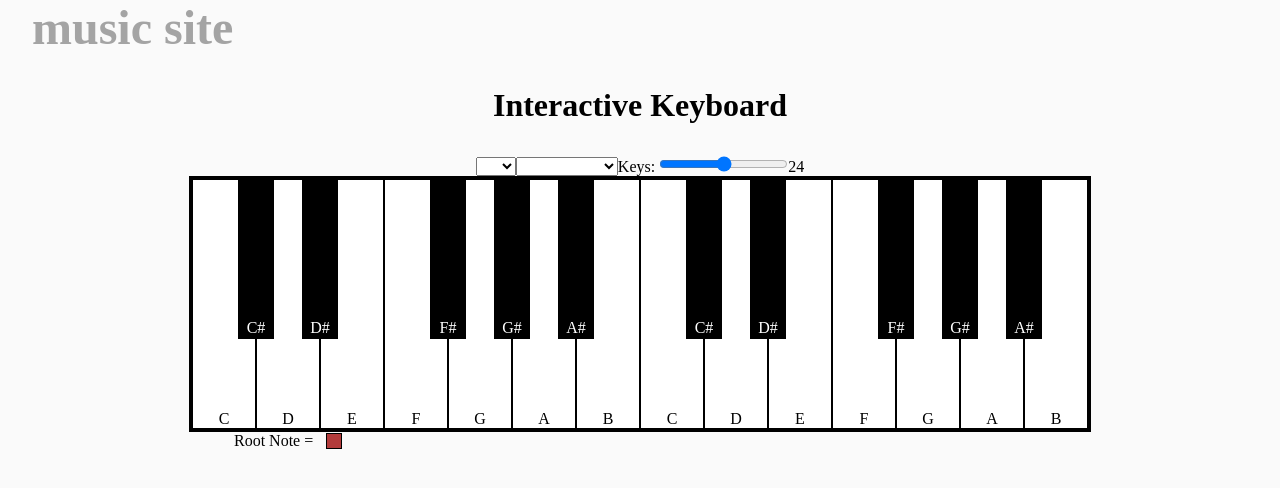
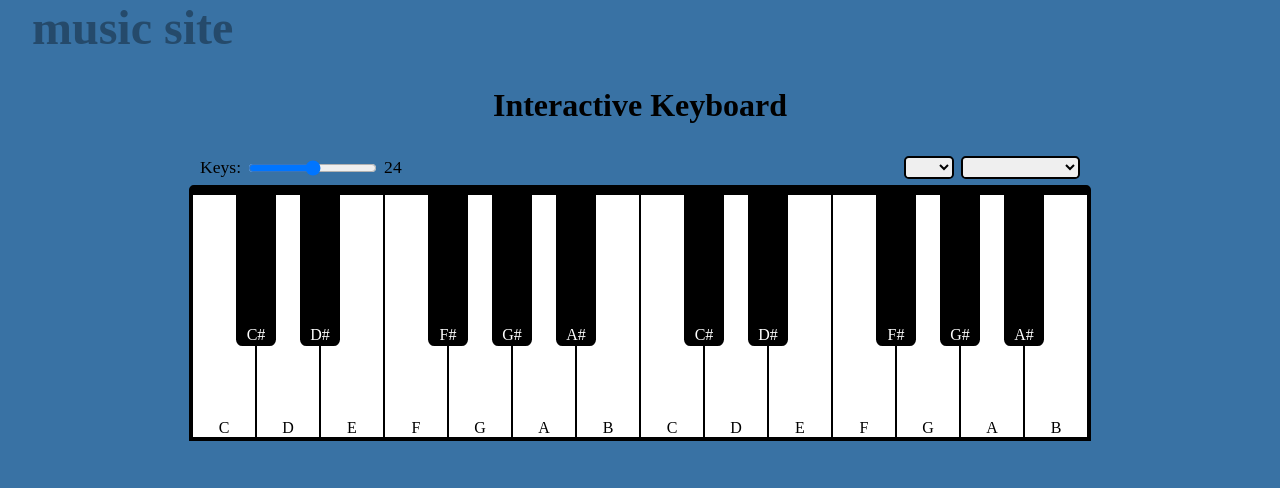
Before and after one commit to clay-bugg/FretTheory, a Nuxt app: page /interactive_keyboard in a window 1280 px wide. Shown: the top 488 px of the page. Built offline with nearby package versions, Linux system fonts and the light colour scheme; a web font is replaced by a local one.

Commit message:
added some visual styling and installed nuxt/iconify

```diff
--- a/components/Keyboard.vue
+++ b/components/Keyboard.vue
@@ -1,6 +1,23 @@
 <template>
   <div class="component">
     <div class="controls">
+
+      <div class="keys-selector-box">
+
+        <label for="key-selector">Keys: </label>
+        <input
+          id="key-selector"
+          v-model="numberOfKeys"
+          type="range"
+          step="1"
+          min="12"
+          max="36"
+        />
+
+        <span id="keys-amount-label">{{ numberOfKeys }}</span>
+      </div>
+
+
       <div class="chord-selector-box">
 
         <select id="root-note-selector" v-model="rootNote">
@@ -21,22 +38,6 @@
           </option>
         </select>
       </div>
-
-      <div class="keys-selector-box">
-
-        <label for="key-selector">Keys: </label>
-        <input
-          id="key-selector"
-          v-model="numberOfKeys"
-          type="range"
-          step="1"
-          min="12"
-          max="36"
-        />
-
-        <span id="keys-amount-label">{{ numberOfKeys }}</span>
-
-      </div>
     </div>
 
     <div class="keyboard">
@@ -56,15 +57,10 @@
       </div>
     </div>
 
-    <div class="root-note-key">
-      <label for="root-note-color">Root Note =</label>
-      <span id="root-note-color"></span>
-    </div>
-
     <div v-if="rootNote && chordType" class="chord-played">
       <label for="chord-notes">{{ rootNote }}{{ chordType }}</label>
       <p id="chord-notes">{{ chordNotes }}</p>
-      <button @click="playChord(chordNotes)">Play Chord</button>
+      <button @click="playChord(chordNotes)"><Icon />></button>
     </div>
 
   </div>
@@ -200,17 +196,45 @@ export default {
   display: flex;
   flex-direction: column;
   align-items: center;
+  gap: 0.4em;
 }
 .controls {
   display: flex;
   align-items: center;
-  justify-content: center;
+  justify-content: space-between;
+  width: 55em;
 }
+
+.keys-selector-box {
+  display: flex;
+  align-items: center;
+  gap: 0.4em;
+  font-size: 1.1em;
+}
+
+.chord-selector-box {
+  display: flex;
+  align-items: center;
+  gap: 0.4em;
+}
+
+.chord-selector-box select {
+  font-size: 1em;
+  font-family: inherit;
+  border: 2px solid black;
+  border-radius: 0.3em;
+  padding: 0 0.2em;
+}
+
 .keyboard {
   width: fit-content;
   height: 16em;
-  border: 3px solid black;
+  border: 0.2em solid black;
+  border-top: 0.6em solid black;
   display: flex;
+  border-top-left-radius: 0.3em;
+  border-top-right-radius: 0.3em;
+  overflow: hidden;
 }
 .key {
   border: 1px solid black;
@@ -228,16 +252,17 @@ export default {
   background-color: white;;
 }
 .black {
-  width: 2.25em;
-  height: 10em;
+  width: 2.5em;
+  height: 9.5em;
   position: relative;
-  margin: 0 -18px;
+  margin: 0 -1.25em;
   background-color: black;
   z-index: 1;
   border: 2px solid black;
+  border-bottom-left-radius: 0.4em;
+  border-bottom-right-radius: 0.4em;
   color: #fff;
 }
-
 
 .root-note-number {
     width: 1.8em;
@@ -268,24 +293,22 @@ export default {
   color: black;
 }
 
-.root-note-key {
-  display: flex;
-  align-items: center;
-  justify-content: center;
-  gap: 0.8em;
-  position: relative;
-  right: 22em;
-}
-#root-note-color {
-  width: 1em;
-  height: 1em;
-  border: 1px solid black;
-  background-color: rgb(178, 59, 59)!important;
-}
 .chord-played {
   display: flex;
   align-items: center;
   justify-content: center;
   gap: 1em;
 }
+
+.chord-played button {
+  font-family: inherit;
+  border-radius: 0.3em;
+  width: 2em;
+  height: 2em;
+  border: 1px solid black;
+  border-radius: 50%;
+  display: flex;
+  justify-content: center;
+  align-items: center;
+}
 </style>
--- a/nuxt.config.ts
+++ b/nuxt.config.ts
@@ -2,7 +2,6 @@
 export default defineNuxtConfig({
   compatibilityDate: '2024-11-01',
   devtools: { enabled: true },
-
   app: {
     head: {
       title: 'Music Theory',
--- a/pages/interactive_keyboard.vue
+++ b/pages/interactive_keyboard.vue
@@ -21,11 +21,12 @@
   justify-content: flex-start;
   height: 100vh;
   gap: 2em;
+  background-color: #3972A4
 }
-
 h1 {
   margin: 0;
   padding: 0;
+  font-weight: 600;
 }
 
 </style>
```
